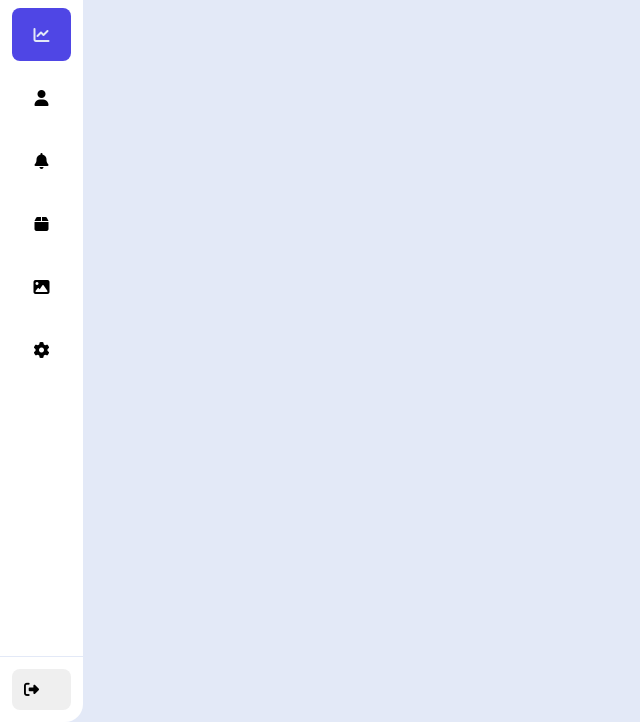
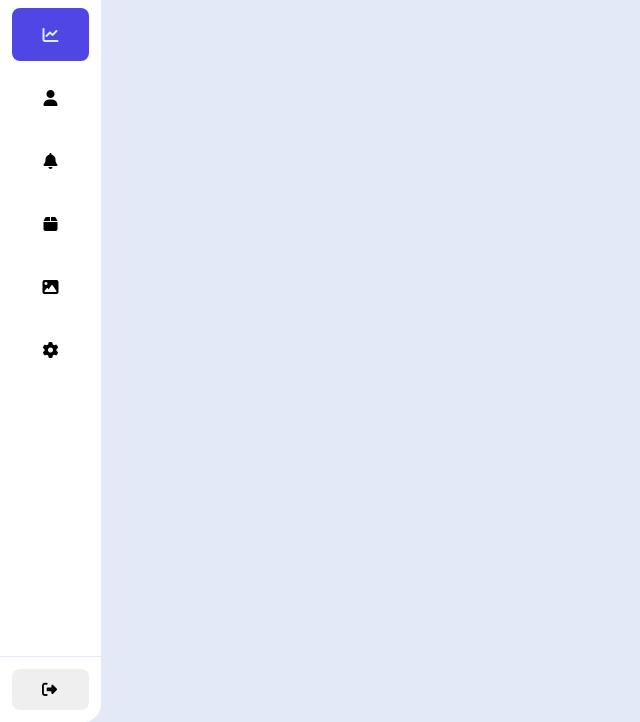
Before and after one commit to srodrigo28/modelos-html-css-javascript, a plain HTML site: page Lary/menu-sider-bar/index.html in a window 1280 px wide. Shown: the part 78-800 px from the top of the page, without its empty margins (0-640 px from the left). Drawn offline with Linux system fonts and the light colour scheme.

Commit message:
ajuste menu logout

```diff
--- a/Lary/menu-sider-bar/style.css
+++ b/Lary/menu-sider-bar/style.css
@@ -87,14 +87,18 @@ body{
     border: none;
     padding: 12px;
     font-size: 15px;
+
+    gap: 20px;
     display: flex;
-    gap: 20px;
     align-items: center;
+
     border-radius: 8px;
     text-align: start;
     cursor: pointer;
 }
-
+#logout_btn i{
+    margin-left: 18px;
+}
 #open_btn{            /*** ANIMA AI*/
     position: absolute;
     top: 30px;
```
